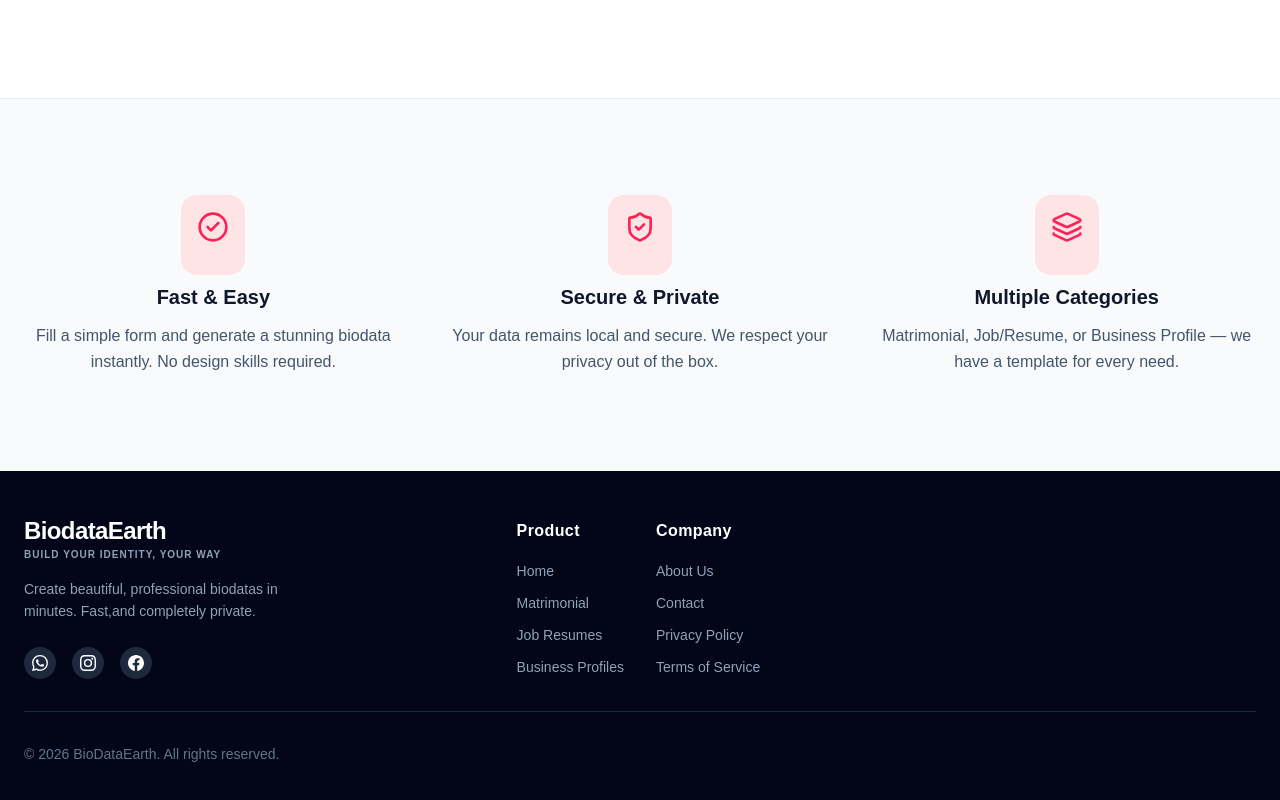
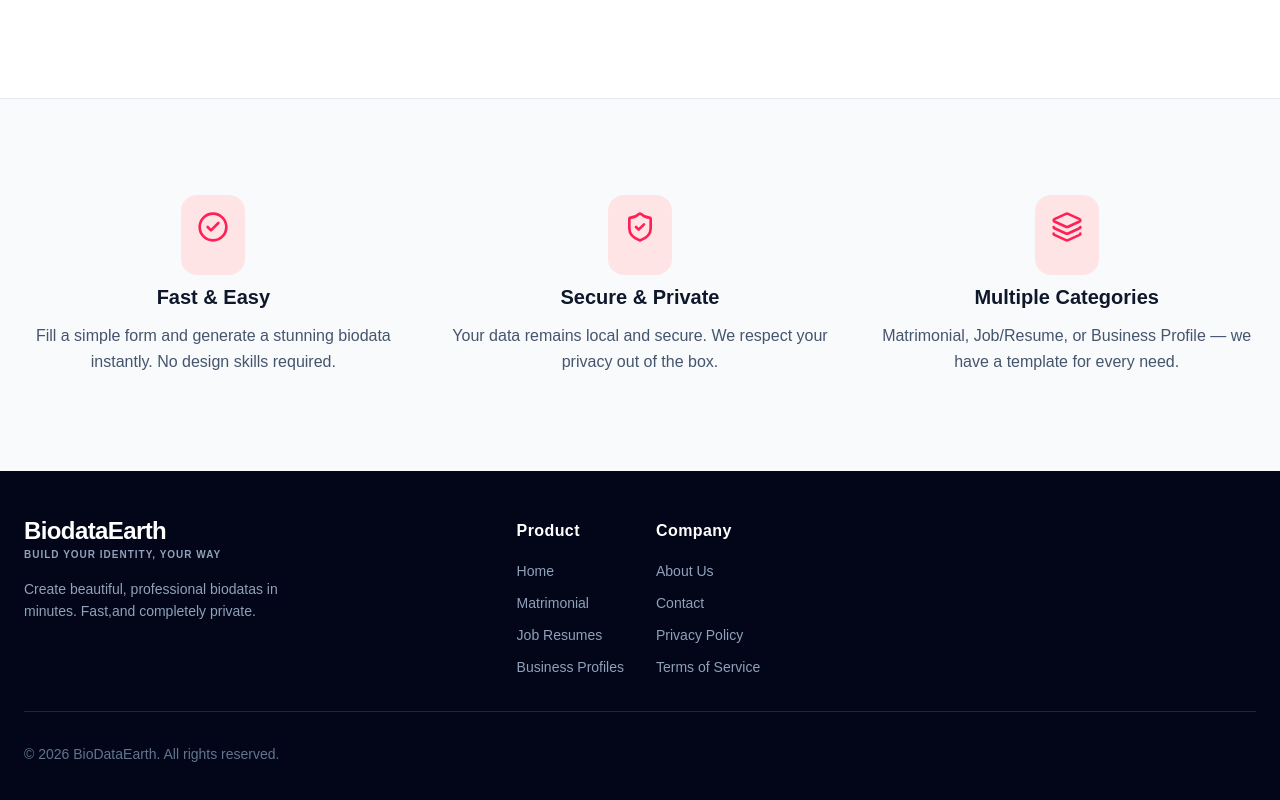
Before and after one commit to WeDevs72/biodata_app, a Next.js app: page / in a window 1280 px wide. Shown: the part 2887-3687 px from the top of the page. Built offline with nearby package versions, Linux system fonts and the light colour scheme; no server answers.

Commit message:
fix bugs

```diff
--- a/src/components/Footer.tsx
+++ b/src/components/Footer.tsx
@@ -19,18 +19,7 @@ export function Footer() {
             <p className="text-slate-400 text-sm leading-relaxed mb-6">
               Create beautiful, professional biodatas in minutes. Fast,and completely private.
             </p>
-            {/* Social Icons */}
-            <div className="flex space-x-4">
-              <a href="#" aria-label="WhatsApp" className="w-8 h-8 rounded-full bg-slate-800 flex items-center justify-center hover:bg-slate-700 hover:text-green-400 transition-all">
-                <svg className="w-4 h-4 fill-current" viewBox="0 0 24 24"><path d="M17.472 14.382c-.297-.149-1.758-.867-2.03-.967-.273-.099-.471-.148-.67.15-.197.297-.767.966-.94 1.164-.173.199-.347.223-.644.075-.297-.15-1.255-.463-2.39-1.475-.883-.788-1.48-1.761-1.653-2.059-.173-.297-.018-.458.13-.606.134-.133.298-.347.446-.52.149-.174.198-.298.298-.497.099-.198.05-.371-.025-.52-.075-.149-.669-1.612-.916-2.207-.242-.579-.487-.5-.669-.51a12.8 12.8 0 00-.57-.01c-.198 0-.52.074-.792.372-.272.297-1.04 1.016-1.04 2.479 0 1.462 1.065 2.875 1.213 3.074.149.198 2.096 3.2 5.077 4.487.709.306 1.262.489 1.694.625.712.227 1.36.195 1.871.118.571-.085 1.758-.719 2.006-1.413.248-.694.248-1.289.173-1.413-.074-.124-.272-.198-.57-.347m-5.421 7.403h-.004a9.87 9.87 0 01-5.031-1.378l-.361-.214-3.741.982.998-3.648-.235-.374a9.86 9.86 0 01-1.51-5.26c.001-5.45 4.436-9.884 9.888-9.884 2.64 0 5.122 1.03 6.988 2.898a9.825 9.825 0 012.893 6.994c-.003 5.45-4.437 9.884-9.885 9.884m8.413-18.297A11.815 11.815 0 0012.05 0C5.495 0 .16 5.335.157 11.892c0 2.096.547 4.142 1.588 5.945L.057 24l6.305-1.654a11.882 11.882 0 005.683 1.448h.005c6.554 0 11.89-5.335 11.893-11.893a11.821 11.821 0 00-3.48-8.413z" /></svg>
-              </a>
-              <a href="#" aria-label="Instagram" className="w-8 h-8 rounded-full bg-slate-800 flex items-center justify-center hover:bg-slate-700 hover:text-pink-500 transition-all">
-                <svg className="w-4 h-4 fill-current" viewBox="0 0 24 24"><path d="M12 2.163c3.204 0 3.584.012 4.85.07 3.252.148 4.771 1.691 4.919 4.919.058 1.265.069 1.645.069 4.849 0 3.205-.012 3.584-.069 4.849-.149 3.225-1.664 4.771-4.919 4.919-1.266.058-1.644.07-4.85.07-3.204 0-3.584-.012-4.849-.07-3.26-.149-4.771-1.699-4.919-4.92-.058-1.265-.07-1.644-.07-4.849 0-3.204.013-3.583.07-4.849.149-3.227 1.664-4.771 4.919-4.919 1.266-.057 1.645-.069 4.849-.069zM12 0C8.741 0 8.333.014 7.053.072 2.695.272.273 2.69.073 7.052.014 8.333 0 8.741 0 12c0 3.259.014 3.668.072 4.948.2 4.358 2.618 6.78 6.98 6.98C8.333 23.986 8.741 24 12 24c3.259 0 3.668-.014 4.948-.072 4.354-.2 6.782-2.618 6.979-6.98.059-1.28.073-1.689.073-4.948 0-3.259-.014-3.667-.072-4.947-.196-4.354-2.617-6.78-6.979-6.98C15.668.014 15.259 0 12 0zm0 5.838a6.162 6.162 0 100 12.324 6.162 6.162 0 000-12.324zM12 16a4 4 0 110-8 4 4 0 010 8zm6.406-11.845a1.44 1.44 0 100 2.881 1.44 1.44 0 000-2.881z" /></svg>
-              </a>
-              <a href="#" aria-label="Facebook" className="w-8 h-8 rounded-full bg-slate-800 flex items-center justify-center hover:bg-slate-700 hover:text-blue-500 transition-all">
-                <svg className="w-4 h-4 fill-current" viewBox="0 0 24 24"><path d="M24 12.073c0-6.627-5.373-12-12-12s-12 5.373-12 12c0 5.99 4.388 10.954 10.125 11.854v-8.385H7.078v-3.469h3.047V9.43c0-3.007 1.792-4.669 4.533-4.669 1.312 0 2.686.235 2.686.235v2.953H15.83c-1.491 0-1.956.925-1.956 1.874v2.25h3.328l-.532 3.469h-2.796v8.385C19.612 23.027 24 18.062 24 12.073z" /></svg>
-              </a>
-            </div>
+
           </div>
 
           {/* Links Group 1 */}
```
